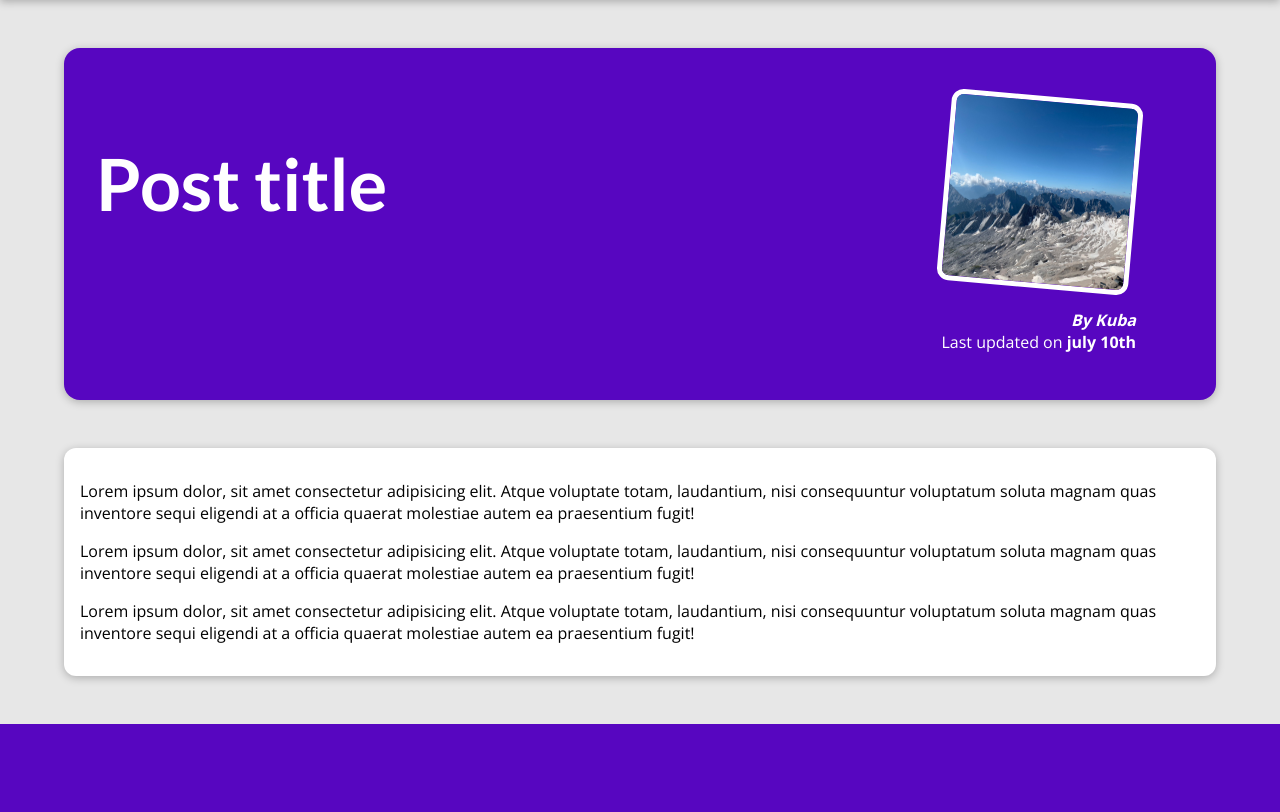
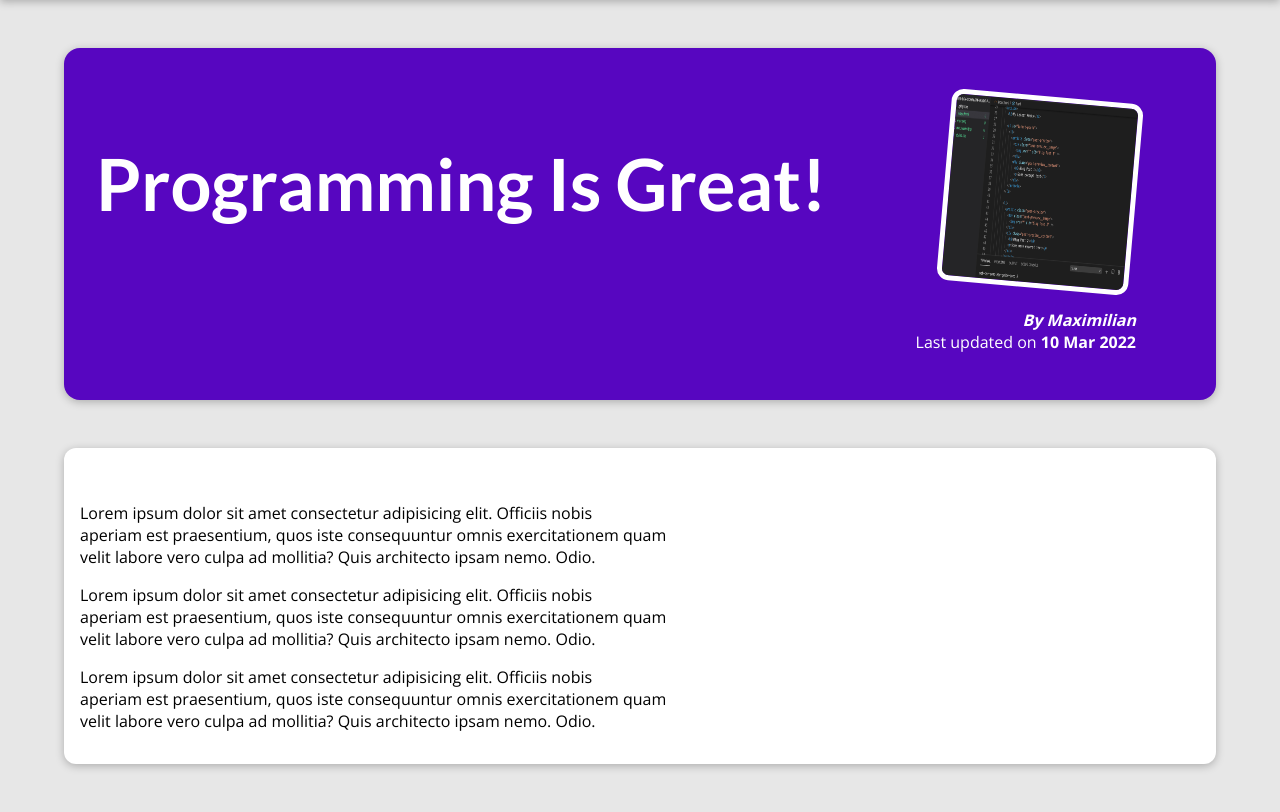
Before and after one commit to KubaWoj666/Django-blog, a Django app: page /posts/programming-is-fun in a window 1280 px wide. Shown: the part 80-892 px from the top of the page. Before the commit the page ends 804 px from the top, so only its background shows below. Run offline with Django 4.2, Linux system fonts and the light colour scheme.

Commit message:
post-detail and 404 template

```diff
--- a/blog/templates/blog/includes/post.html
+++ b/blog/templates/blog/includes/post.html
@@ -1,7 +1,7 @@
 {% load static %}
 <li>
     <article class="post">
-        <a href="{% url 'post-detail-page' post.slag %}">
+        <a href="{% url 'post-detail-page' post.slug %}">
             <!-- ! add: dodaje do sciezki nazwe image z all_post['image'] i nie treba chardkodować ścieki -->
             <img src="{% static 'blog/images/'|add:post.image %}" alt="{{ post.title }}">
             <div class="post__content">
--- a/blog/templates/blog/post-detail.html
+++ b/blog/templates/blog/post-detail.html
@@ -7,41 +7,24 @@
 
 
 {% block title %}
-    This post title
+    {{post.title}}
 {% endblock title %}
 
 
 
 {% block content %}
     <section id="summary">
-        <h2>Post title</h2>
+        <h2>{{post.title}}</h2>
         <article>
-            <img src="{% static 'blog/images/mountains.jpg' %}" alt="post title">
-            <address>By Kuba</address>
+            <img src="{% static 'blog/images/'|add:post.image %}" alt="{{post.title}}">
+            <address>By {{post.author}}</address>
             <div>
-                Last updated on <time>july 10th</time>
+                Last updated on <time>{{post.date|date:"d M Y"}}</time>
             </div>
         </article>
     </section>
 
     <main>
-        <p>
-            Lorem ipsum dolor, sit amet consectetur adipisicing elit.
-            Atque voluptate totam, laudantium, nisi consequuntur voluptatum
-            soluta magnam quas inventore sequi eligendi at a officia quaerat
-            molestiae autem ea praesentium fugit!
-        </p>
-        <p>
-            Lorem ipsum dolor, sit amet consectetur adipisicing elit.
-            Atque voluptate totam, laudantium, nisi consequuntur voluptatum
-            soluta magnam quas inventore sequi eligendi at a officia quaerat
-            molestiae autem ea praesentium fugit!
-        </p>
-        <p>
-            Lorem ipsum dolor, sit amet consectetur adipisicing elit.
-            Atque voluptate totam, laudantium, nisi consequuntur voluptatum
-            soluta magnam quas inventore sequi eligendi at a officia quaerat
-            molestiae autem ea praesentium fugit!
-        </p>
+        {{post.content|linebreaks}}
     </main>
 {% endblock content %}
--- a/blog/views.py
+++ b/blog/views.py
@@ -85,8 +85,9 @@ def starting_page(request):
 
 
 def posts(request):
-    return render(request, "blog/all-posts.html")
+    return render(request, "blog/all-posts.html",{"all_posts":all_posts})
 
 
 def post_detail(request, slug):
-    return render(request, "blog/post-detail.html")
+    indentyfy_post = next(post for post in all_posts if post['slug'] == slug)
+    return render(request, "blog/post-detail.html", {"post": indentyfy_post})
```
Also changed, not shown: blog/templates/blog/all-posts.html (+5 -5 lines), templates/404.html (added, +12 -0 lines).
